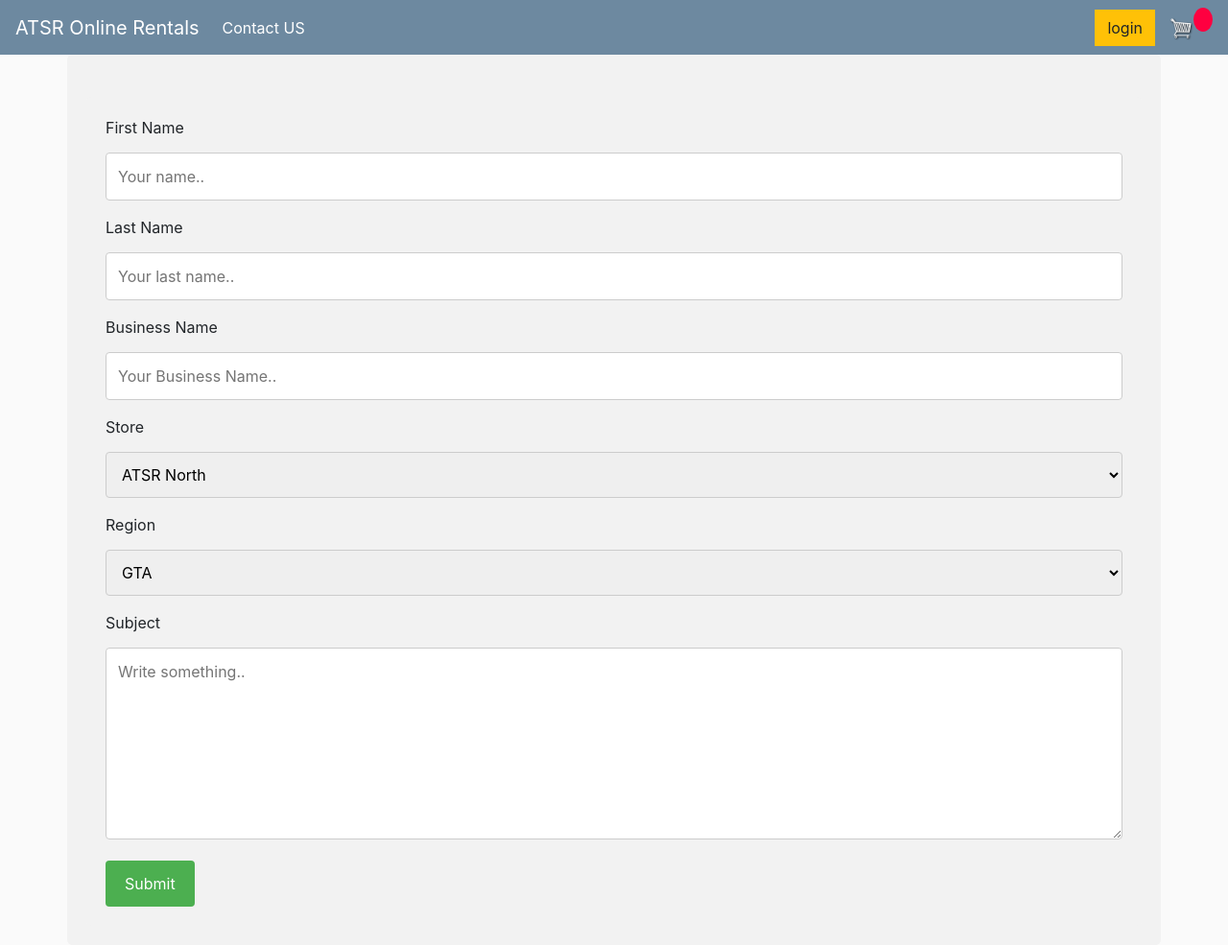
After one commit to klubkenneth/ITM90B_SNAAKS, a Django app: page /contactus/ in a window 1280 px wide. The commit adds this page. Shown: the whole page at 96% size. Run offline with Django 3.2, Linux system fonts and the light colour scheme; some libraries are stand-ins or nearby versions.

Commit message:
v2
Co-Authored-By: noble-sys <76538717+noble-sys@users.noreply.github.com>

```diff
--- a/static/css/main.css
+++ b/static/css/main.css
@@ -97,3 +97,37 @@ h1,h2,h3,h4,h5,h6{
 .hidden{
 	display: none!important;
 }
+
+/* Style inputs with type="text", select elements and textareas */
+input[type=text], select, textarea {
+	width: 100%; /* Full width */
+	padding: 12px; /* Some padding */
+	border: 1px solid #ccc; /* Gray border */
+	border-radius: 4px; /* Rounded borders */
+	box-sizing: border-box; /* Make sure that padding and width stays in place */
+	margin-top: 6px; /* Add a top margin */
+	margin-bottom: 16px; /* Bottom margin */
+	resize: vertical /* Allow the user to vertically resize the textarea (not horizontally) */
+  }
+
+  /* Style the submit button with a specific background color etc */
+  input[type=submit] {
+	background-color: #4CAF50;
+	color: white;
+	padding: 12px 20px;
+	border: none;
+	border-radius: 4px;
+	cursor: pointer;
+  }
+
+  /* When moving the mouse over the submit button, add a darker green color */
+  input[type=submit]:hover {
+	background-color: #45a049;
+  }
+
+  /* Add a background color and some padding around the form */
+  .container {
+	border-radius: 5px;
+	background-color: #f2f2f2;
+	padding: 20px;
+  }
--- /dev/null
+++ b/store/templates/store/contactus.html
@@ -0,0 +1,39 @@
+{% extends 'store/main.html' %}
+{% load static %}
+{% block content %}
+
+<div class="container">
+    <form action="action_page.php">
+
+      <label for="fname">First Name</label>
+      <input type="text" id="fname" name="firstname" placeholder="Your name..">
+
+      <label for="lname">Last Name</label>
+      <input type="text" id="lname" name="lastname" placeholder="Your last name..">
+
+      <label for="lname">Business Name</label>
+      <input type="text" id="bname" name="Busines Name" placeholder="Your Business Name..">
+
+      <label for="Store">Store</label>
+      <select id="Store" name="Store">
+        <option value="ATSR Noth">ATSR North</option>
+        <option value="ATSR East">ATSR East</option>
+        <option value="ATSR West">ATSR West</option>
+      </select>
+
+      <label for="Region">Region</label>
+      <select id="Region" name="Region">
+        <option value="GTA">GTA</option>
+        <option value="Ajax">Ajax</option>
+        <option value="Hamilton">Niagara</option>
+      </select>
+
+      <label for="subject">Subject</label>
+      <textarea id="subject" name="subject" placeholder="Write something.." style="height:200px"></textarea>
+
+      <input type="submit" value="Submit">
+
+    </form>
+  </div>
+
+{% endblock content %}
--- a/store/templates/store/main.html
+++ b/store/templates/store/main.html
@@ -64,7 +64,7 @@
 <body>
 
 	<nav class="navbar navbar-expand-lg navbar-dark bg-dark">
-	  <a class="navbar-brand" href="{% url 'store' %}">ATSR Online Rentals - Snakks</a>
+	  <a class="navbar-brand" href="{% url 'store' %}">ATSR Online Rentals</a>
 	  <button class="navbar-toggler" type="button" data-toggle="collapse" data-target="#navbarSupportedContent" aria-controls="navbarSupportedContent" aria-expanded="false" aria-label="Toggle navigation">
 	    <span class="navbar-toggler-icon"></span>
 	  </button>
@@ -72,12 +72,12 @@
 	  <div class="collapse navbar-collapse" id="navbarSupportedContent">
 	    <ul class="navbar-nav mr-auto">
 	      <li class="nav-item active">
-	        <a class="nav-link" href="{% url 'store' %}"> <span class="sr-only">(current)</span></a>
+	        <a class="nav-link" href="{% url 'contactus' %}"> <span class="sr-only">(current)</span>Contact US </a>
 	      </li>
 
 	    </ul>
 	    <div class="form-inline my-2 my-lg-0">
-	     	<a href="/admin"> <button> login</button> </a>
+	     	<a href="/admin" class="btn btn-warning" >login</a>
 
 	     	<a href="{% url 'cart' %}">
 	    		<img  id="cart-icon" src="{% static 'images/cart.png' %}">
--- a/store/urls.py
+++ b/store/urls.py
@@ -7,6 +7,7 @@ urlpatterns = [
 	path('', views.store, name="store"),
 	path('cart/', views.cart, name="cart"),
 	path('checkout/', views.checkout, name="checkout"),
+	path('contactus/', views.contactus, name="contactus"),
 
 	path('update_item/', views.updateItem, name="update_item"),
 	path('process_order/', views.processOrder, name="process_order"),
--- a/store/views.py
+++ b/store/views.py
@@ -16,6 +16,10 @@ def store(request):
 	context = {'products':products, 'cartItems':cartItems}
 	return render(request, 'store/store.html', context)
 
+
+def contactus(request):
+	context = {}
+	return render(request, 'store/contactus.html', context)
 
 def cart(request):
 	data = cartData(request)
```
Also changed, not shown: db.sqlite3, 1 other file.
